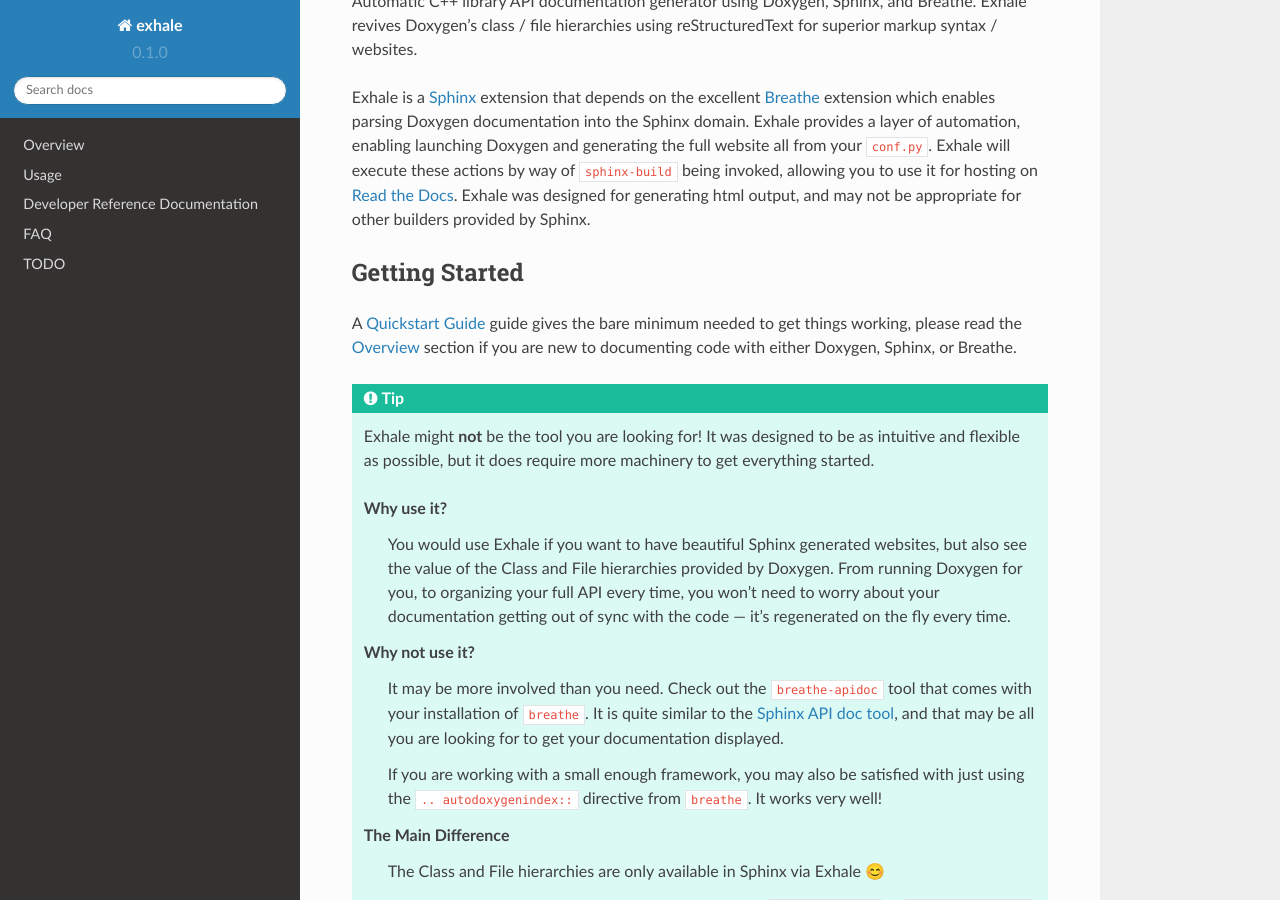
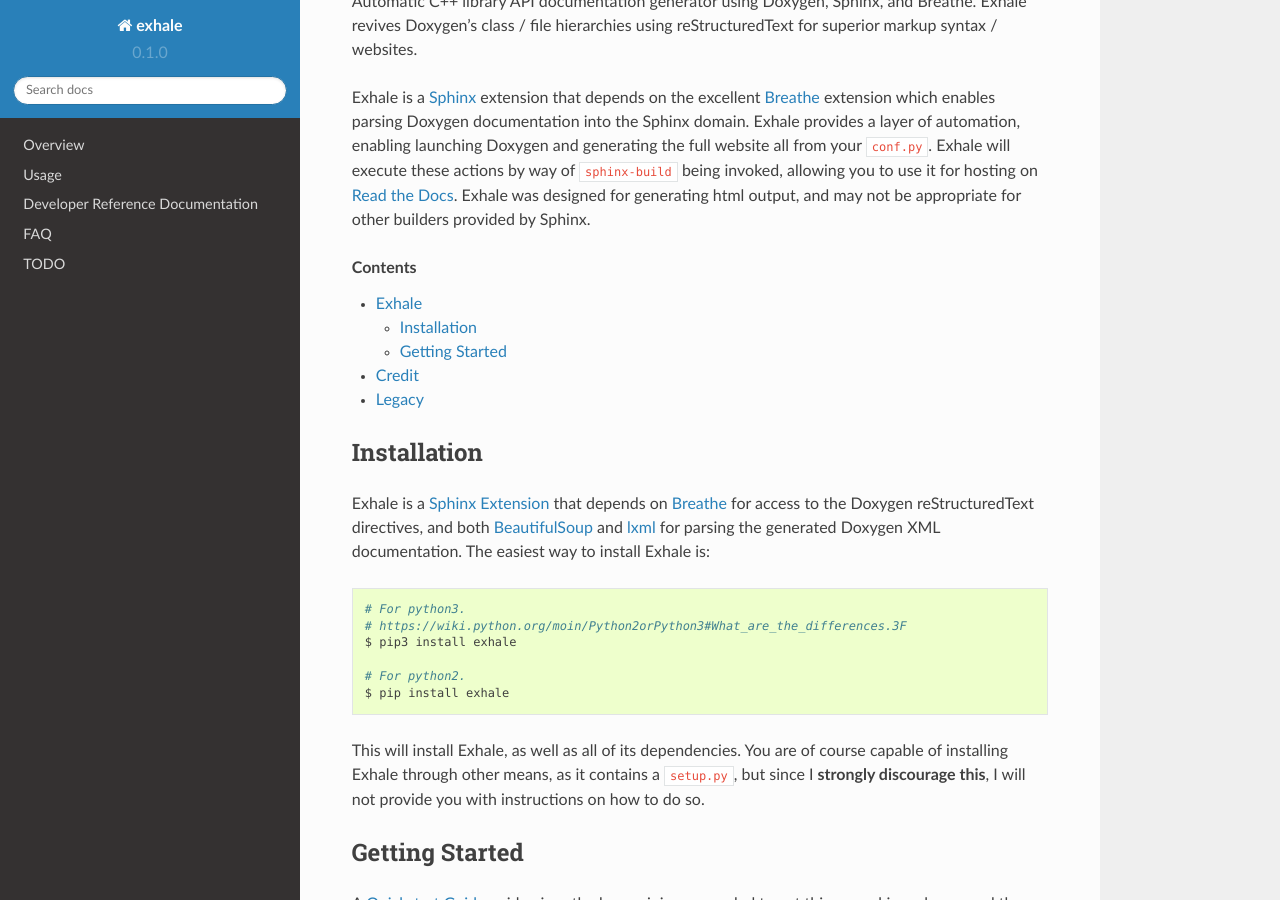
Before and after one commit to svenevs/exhale, a Sphinx documentation site: the page built from docs/index.rst, in a window 1280 px wide and 900 px high, scrolled down 319 px. Built offline with Sphinx 7.4.7 and the Read the Docs theme 2.0.0, drawn with Linux system fonts in a browser that asks for light colours.

Commit message:
installation instructions

```diff
--- a/README.rst
+++ b/README.rst
@@ -28,17 +28,47 @@
 .. begin_exhale_long_desc
 
 Exhale is a `Sphinx <http://www.sphinx-doc.org/en/stable/>`_ extension that depends on
-the excellent `Breathe <http://breathe.readthedocs.io/en/latest/>`_ extension which
-enables parsing Doxygen documentation into the Sphinx domain.  Exhale provides a layer
-of automation, enabling launching Doxygen and generating the full website all from your
-``conf.py``.  Exhale will execute these actions by way of ``sphinx-build`` being invoked,
-allowing you to use it for hosting on `Read the Docs <https://readthedocs.org/>`_.
-Exhale was designed for generating html output, and may not be appropriate for other
-builders provided by Sphinx.
+the excellent `Breathe`_ extension which enables parsing Doxygen documentation into the
+Sphinx domain.  Exhale provides a layer of automation, enabling launching Doxygen and
+generating the full website all from your ``conf.py``.  Exhale will execute these
+actions by way of ``sphinx-build`` being invoked, allowing you to use it for hosting on
+`Read the Docs <https://readthedocs.org/>`_.  Exhale was designed for generating html
+output, and may not be appropriate for other builders provided by Sphinx.
+
+.. _Breathe: http://breathe.readthedocs.io/en/latest
 
 .. end_exhale_long_desc
 
 .. contents::
+
+.. begin_installation
+
+Installation
+----------------------------------------------------------------------------------------
+
+Exhale is a `Sphinx Extension`__ that depends on `Breathe`_ for access to the Doxygen
+reStructuredText directives, and both `BeautifulSoup`_ and `lxml`_ for parsing the
+generated Doxygen XML documentation.  The easiest way to install Exhale is:
+
+__ http://www.sphinx-doc.org/en/stable/extensions.html
+
+.. _BeautifulSoup: https://www.crummy.com/software/BeautifulSoup/bs4/doc/
+.. _lxml: http://lxml.de/
+
+.. code-block:: bash
+
+   # For python3.
+   # https://wiki.python.org/moin/Python2orPython3#What_are_the_differences.3F
+   $ pip3 install exhale
+
+   # For python2.
+   $ pip install exhale
+
+This will install Exhale, as well as all of its dependencies.  You are of course capable
+of installing Exhale through other means, as it contains a ``setup.py``, but since I
+**strongly discourage this**, I will not provide you with instructions on how to do so.
+
+.. end_installation
 
 Usage
 ----------------------------------------------------------------------------------------
--- a/docs/index.rst
+++ b/docs/index.rst
@@ -12,6 +12,12 @@
 .. include:: ../README.rst
    :start-after: begin_exhale_long_desc
    :end-before:  end_exhale_long_desc
+
+.. contents::
+
+.. include:: ../README.rst
+   :start-after: begin_installation
+   :end-before:  end_installation
 
 Getting Started
 ----------------------------------------------------------------------------------------
```
